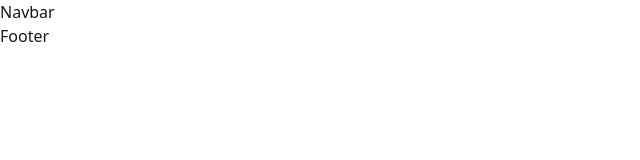
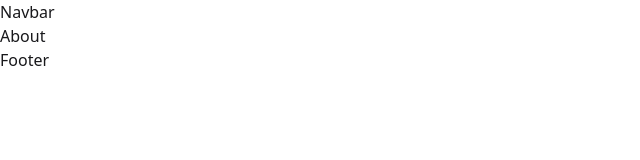
Before and after one commit to natchanon-kh/thalad-zoo, a React (Vite) app: page /about in a window 1280 px wide. Before the commit this address had no page. Shown: the top 160 px of the page, without its empty margins (0-640 px from the left). Built offline with nearby package versions, Linux system fonts and the light colour scheme.

Commit message:
feat: add about page with routing

```diff
--- a/src/App.tsx
+++ b/src/App.tsx
@@ -1,6 +1,7 @@
 import "./App.css";
 import { BrowserRouter as Router, Routes, Route } from "react-router-dom";
 import Home from "./pages/Home";
+import About from "./pages/About";
 import Animals from "./pages/Animals";
 import Contact from "./pages/Contact";
 import Navbar from "./components/Navbar";
@@ -12,6 +13,7 @@
       <Navbar />
       <Routes>
         <Route path="/" element={<Home />} />
+        <Route path="/about" element={<About />} />
         <Route path="/animals" element={<Animals />} />
         <Route path="/contact" element={<Contact />} />
       </Routes>
--- a/src/pages/About.tsx
+++ b/src/pages/About.tsx
@@ -0,0 +1,7 @@
+export default function About() {
+  return (
+    <div>
+      <div>About</div>
+    </div>
+  );
+}
```
